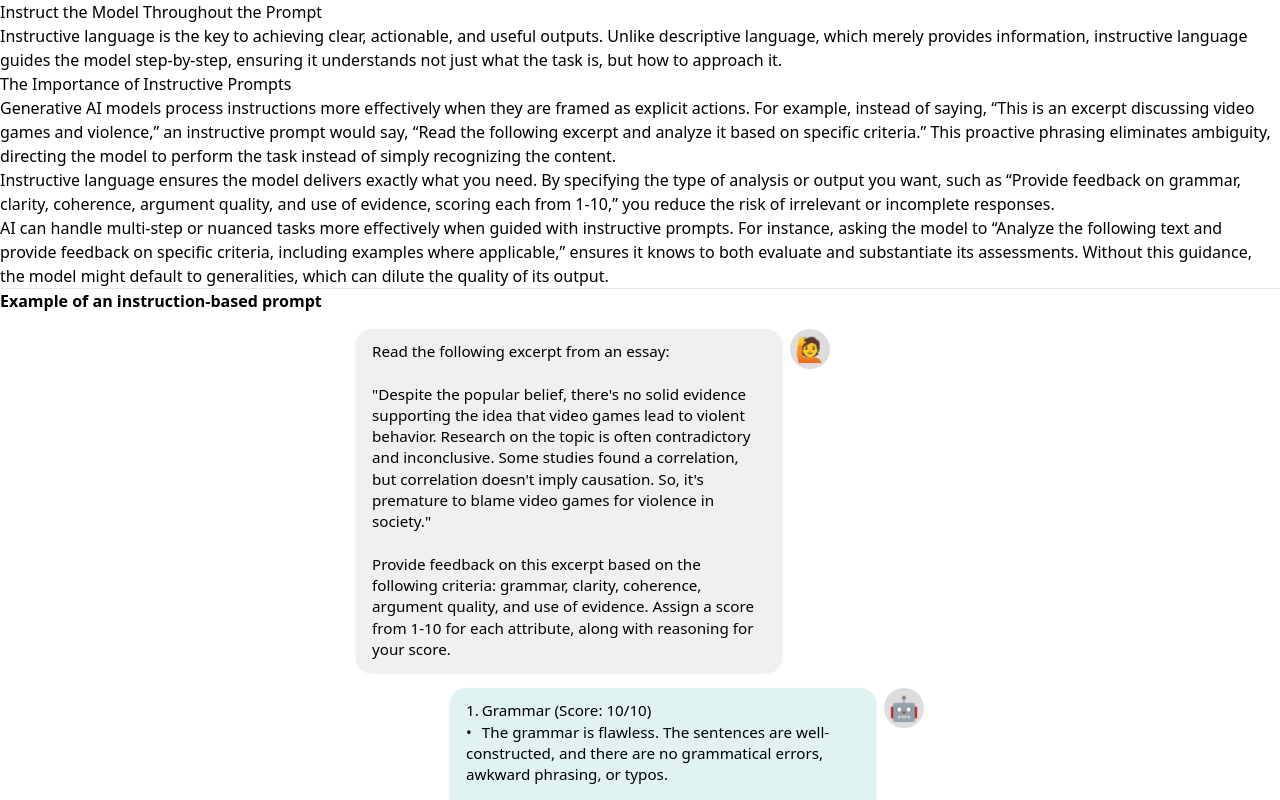
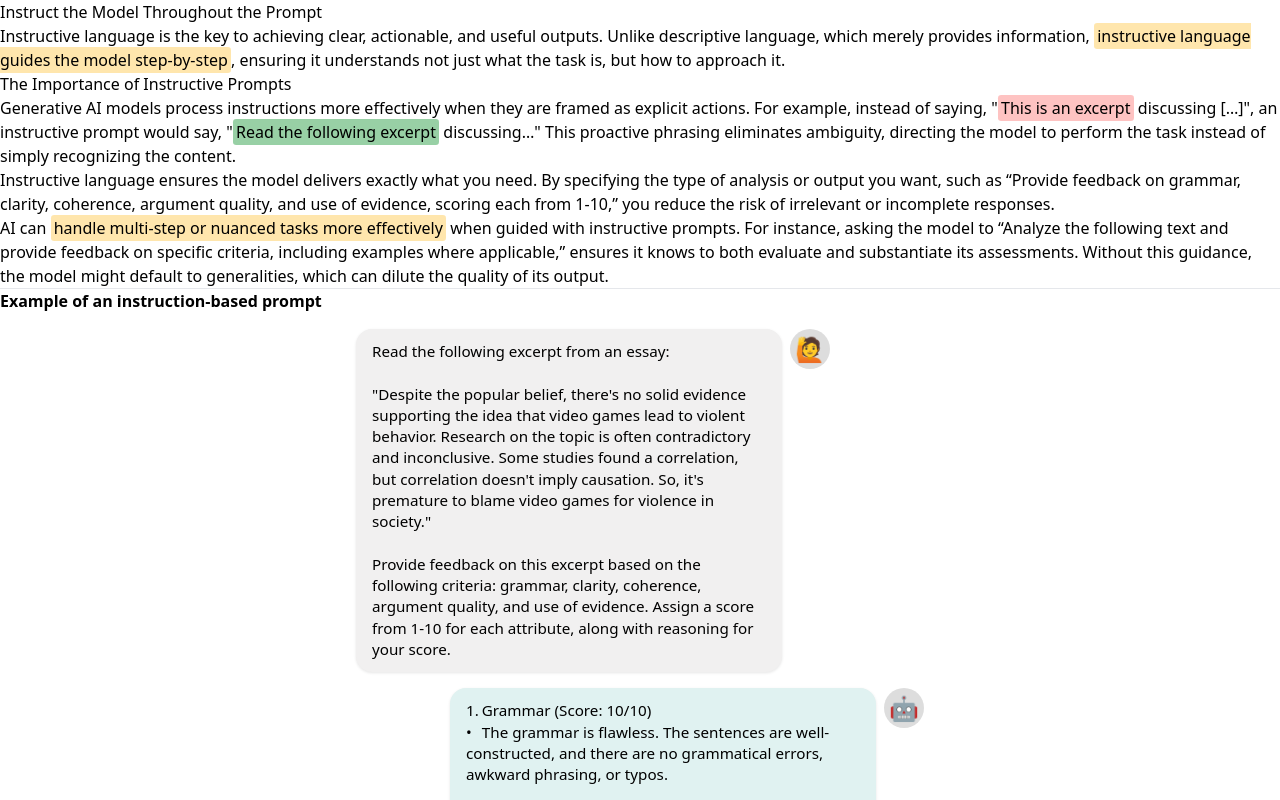
Before and after one commit to Sebstep/pathfinder-sage, a Next.js app: page /prompting/instruct in a window 1280 px wide. Shown: the top 800 px of the page. Built offline with nearby package versions, Linux system fonts and the light colour scheme.

Commit message:
Add emphasis on instructive language usage

```diff
--- a/pages/prompting/instruct.mdx
+++ b/pages/prompting/instruct.mdx
@@ -2,15 +2,15 @@ import Chat from '../../components/chat'
 
 # Instruct the Model Throughout the Prompt
 
-Instructive language is the key to achieving clear, actionable, and useful outputs. Unlike descriptive language, which merely provides information, instructive language guides the model step-by-step, ensuring it understands not just what the task is, but how to approach it.
+Instructive language is the key to achieving clear, actionable, and useful outputs. Unlike descriptive language, which merely provides information, <mark>instructive language guides the model step-by-step</mark>, ensuring it understands not just what the task is, but how to approach it.
 
 ## The Importance of Instructive Prompts
 
-Generative AI models process instructions more effectively when they are framed as explicit actions. For example, instead of saying, “This is an excerpt discussing video games and violence,” an instructive prompt would say, “Read the following excerpt and analyze it based on specific criteria.” This proactive phrasing eliminates ambiguity, directing the model to perform the task instead of simply recognizing the content.
+Generative AI models process instructions more effectively when they are framed as explicit actions. For example, instead of saying, "<span mark-color="red">This is an excerpt</span> discussing […]", an instructive prompt would say, "<span mark-color="green">Read the following excerpt</span> discussing…" This proactive phrasing eliminates ambiguity, directing the model to perform the task instead of simply recognizing the content.
 
 Instructive language ensures the model delivers exactly what you need. By specifying the type of analysis or output you want, such as “Provide feedback on grammar, clarity, coherence, argument quality, and use of evidence, scoring each from 1-10,” you reduce the risk of irrelevant or incomplete responses.
 
-AI can handle multi-step or nuanced tasks more effectively when guided with instructive prompts. For instance, asking the model to “Analyze the following text and provide feedback on specific criteria, including examples where applicable,” ensures it knows to both evaluate and substantiate its assessments. Without this guidance, the model might default to generalities, which can dilute the quality of its output.
+AI can <mark>handle multi-step or nuanced tasks more effectively</mark> when guided with instructive prompts. For instance, asking the model to “Analyze the following text and provide feedback on specific criteria, including examples where applicable,” ensures it knows to both evaluate and substantiate its assessments. Without this guidance, the model might default to generalities, which can dilute the quality of its output.
 
 ---
 
```
